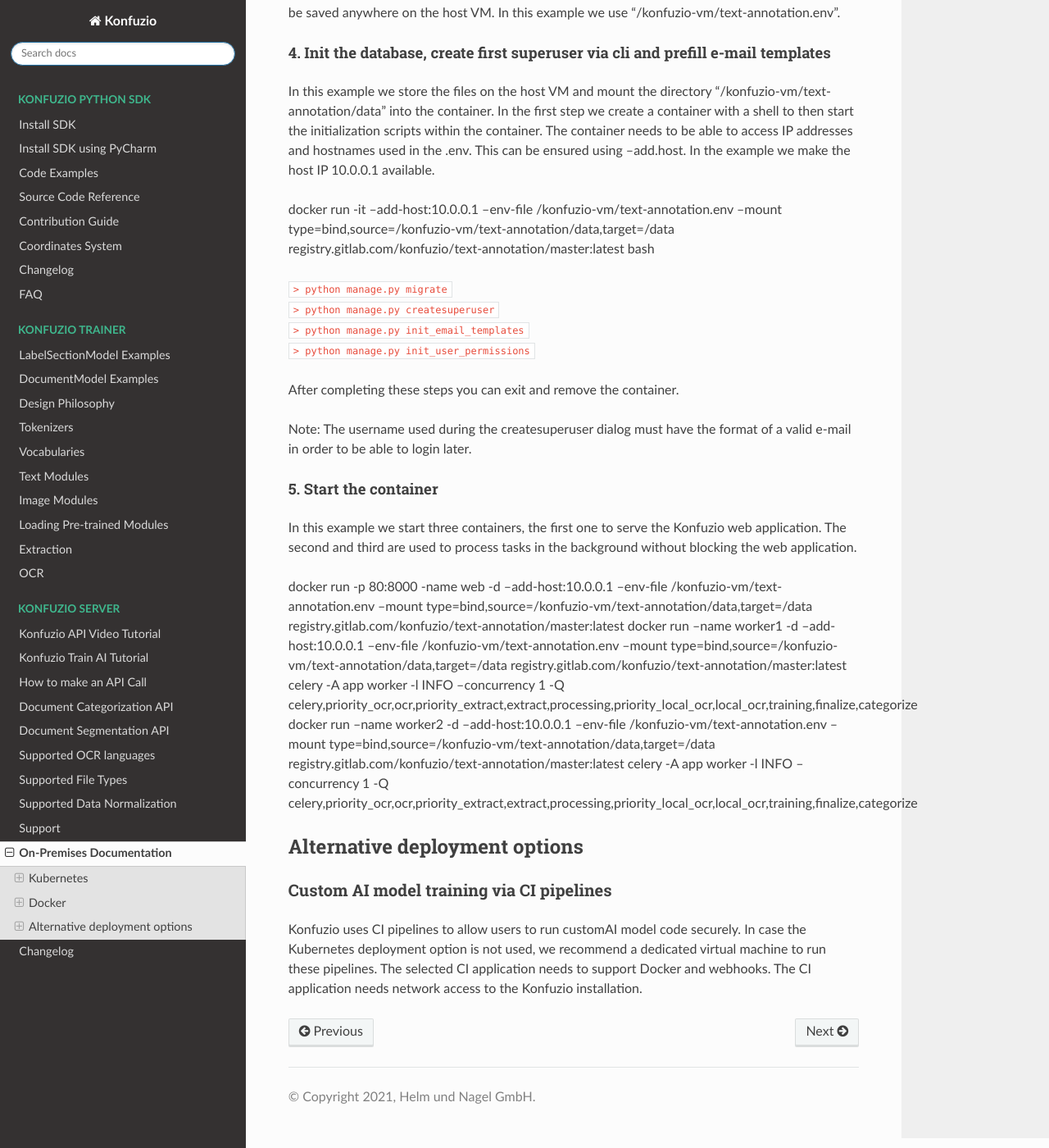
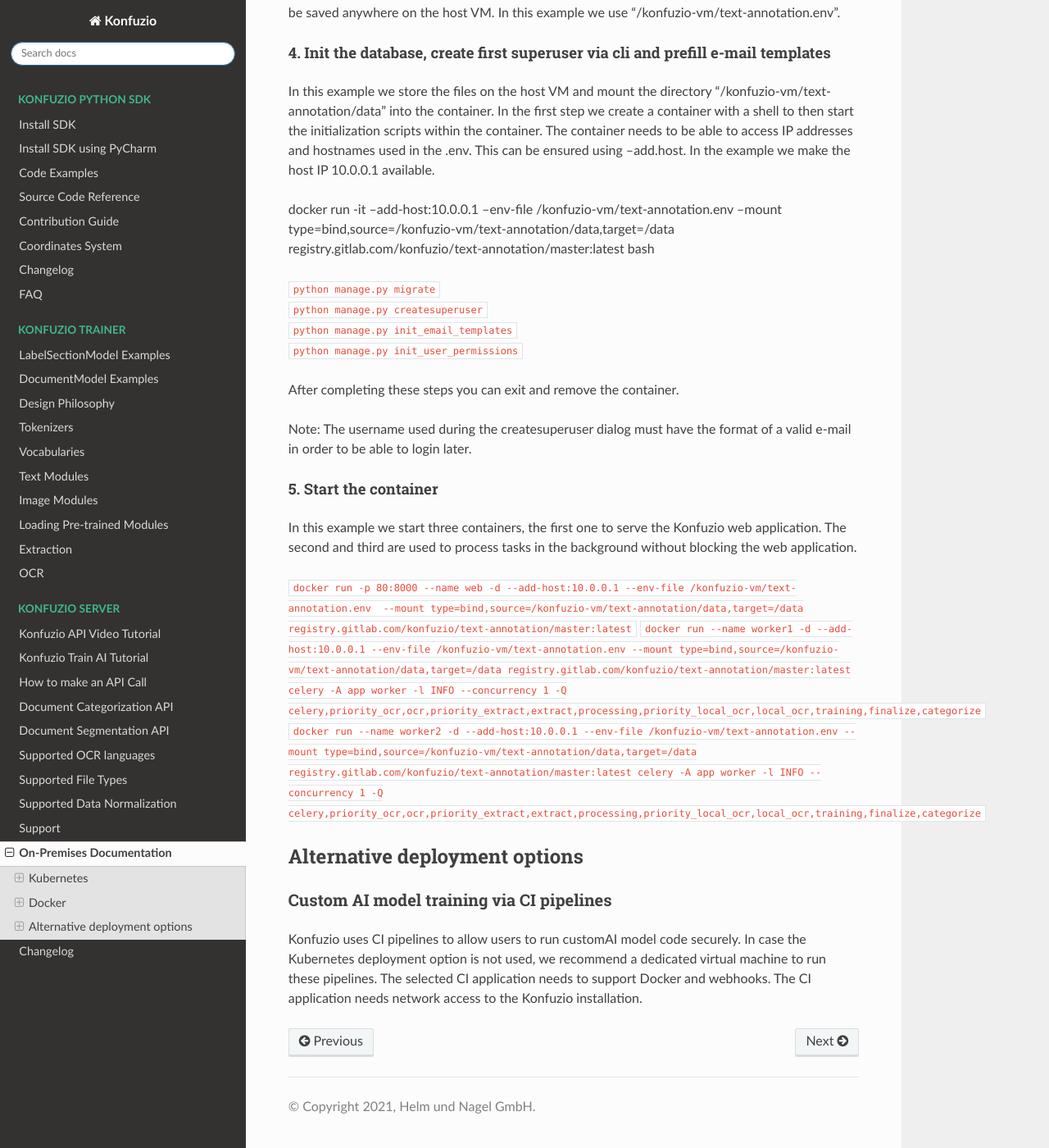
Before and after one commit to konfuzio-ai/konfuzio-sdk, a Sphinx documentation site: the page built from docs/web/on_premises.md, in a window 1280 px wide and 1400 px high, scrolled down 6305 px. Shown: the whole window at 82% size. Built offline with Sphinx 7.4.7 and the Read the Docs theme 2.0.0, drawn with Linux system fonts in a browser that asks for light colours.

```diff
--- a/docs/web/on_premises.md
+++ b/docs/web/on_premises.md
@@ -267,10 +267,10 @@ The container needs to be able to access IP addresses and hostnames used in the
 
 docker run -it --add-host:10.0.0.1 --env-file /konfuzio-vm/text-annotation.env --mount type=bind,source=/konfuzio-vm/text-annotation/data,target=/data registry.gitlab.com/konfuzio/text-annotation/master:latest bash
 
-`> python manage.py migrate`
-`> python manage.py createsuperuser`
-`> python manage.py init_email_templates`
-`> python manage.py init_user_permissions`
+`python manage.py migrate`
+`python manage.py createsuperuser`
+`python manage.py init_email_templates`
+`python manage.py init_user_permissions`
 
 After completing these steps you can exit and remove the container.
 
@@ -279,9 +279,9 @@ Note: The username used during the createsuperuser dialog must have the format o
 #### 5. Start the container
 In this example we start three containers, the first one to serve the Konfuzio web application. The second and third are used to process tasks in the background without blocking the web application.
 
-docker run -p 80:8000 -name web -d --add-host:10.0.0.1 --env-file /konfuzio-vm/text-annotation.env  --mount type=bind,source=/konfuzio-vm/text-annotation/data,target=/data registry.gitlab.com/konfuzio/text-annotation/master:latest
-docker run --name worker1 -d --add-host:10.0.0.1 --env-file /konfuzio-vm/text-annotation.env --mount type=bind,source=/konfuzio-vm/text-annotation/data,target=/data registry.gitlab.com/konfuzio/text-annotation/master:latest celery -A app worker -l INFO --concurrency 1 -Q celery,priority_ocr,ocr,priority_extract,extract,processing,priority_local_ocr,local_ocr,training,finalize,categorize
-docker run --name worker2 -d --add-host:10.0.0.1 --env-file /konfuzio-vm/text-annotation.env --mount type=bind,source=/konfuzio-vm/text-annotation/data,target=/data registry.gitlab.com/konfuzio/text-annotation/master:latest celery -A app worker -l INFO --concurrency 1 -Q celery,priority_ocr,ocr,priority_extract,extract,processing,priority_local_ocr,local_ocr,training,finalize,categorize
+`docker run -p 80:8000 --name web -d --add-host:10.0.0.1 --env-file /konfuzio-vm/text-annotation.env  --mount type=bind,source=/konfuzio-vm/text-annotation/data,target=/data registry.gitlab.com/konfuzio/text-annotation/master:latest`
+`docker run --name worker1 -d --add-host:10.0.0.1 --env-file /konfuzio-vm/text-annotation.env --mount type=bind,source=/konfuzio-vm/text-annotation/data,target=/data registry.gitlab.com/konfuzio/text-annotation/master:latest celery -A app worker -l INFO --concurrency 1 -Q celery,priority_ocr,ocr,priority_extract,extract,processing,priority_local_ocr,local_ocr,training,finalize,categorize`
+`docker run --name worker2 -d --add-host:10.0.0.1 --env-file /konfuzio-vm/text-annotation.env --mount type=bind,source=/konfuzio-vm/text-annotation/data,target=/data registry.gitlab.com/konfuzio/text-annotation/master:latest celery -A app worker -l INFO --concurrency 1 -Q celery,priority_ocr,ocr,priority_extract,extract,processing,priority_local_ocr,local_ocr,training,finalize,categorize`
 
 
 ## Alternative deployment options
```
